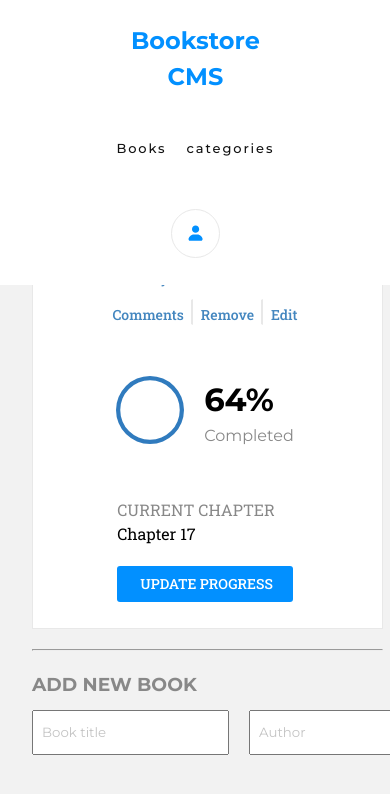
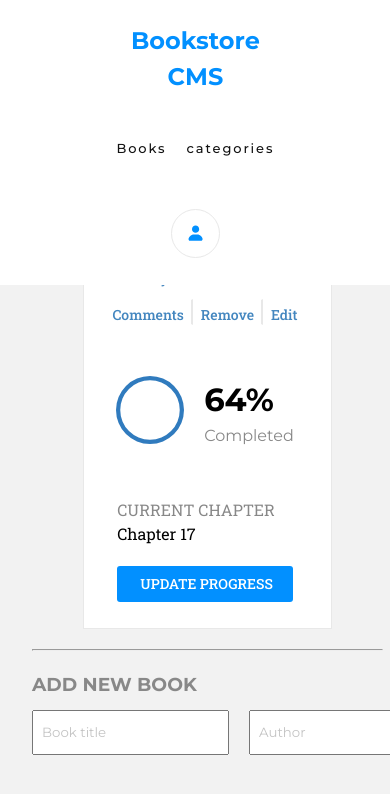
Before and after one commit to Luffytaro22/Bookstore, a React (Vite) app: page / in a window 390 px wide. Shown: the top 794 px of the page. Built offline with nearby package versions, Linux system fonts and the light colour scheme; no server answers.

Commit message:
Modify the display of the books container

```diff
--- a/src/styles/renderBooks.module.css
+++ b/src/styles/renderBooks.module.css
@@ -4,3 +4,9 @@
   gap: 20px;
   width: 90vw;
 }
+
+@media only screen and (max-width: 680px) {
+  .books {
+    align-items: center;
+  }
+}
```
